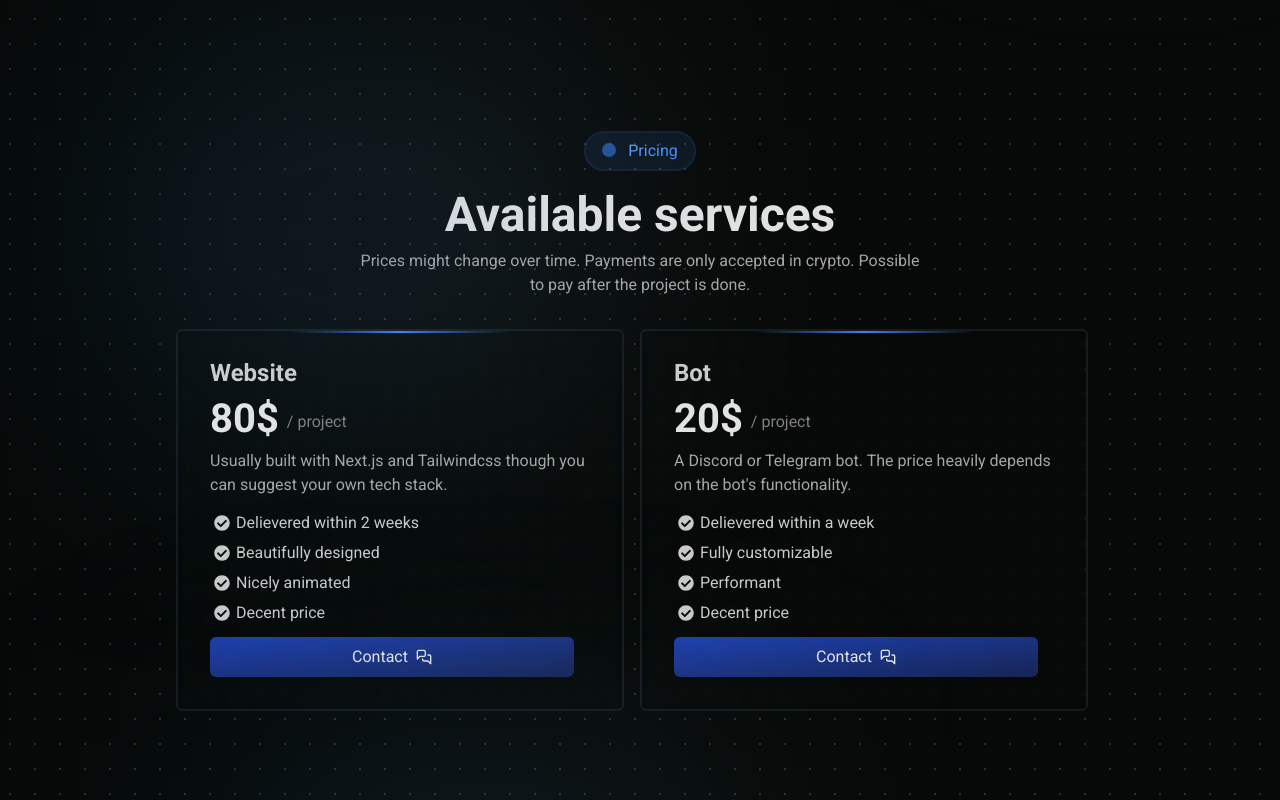
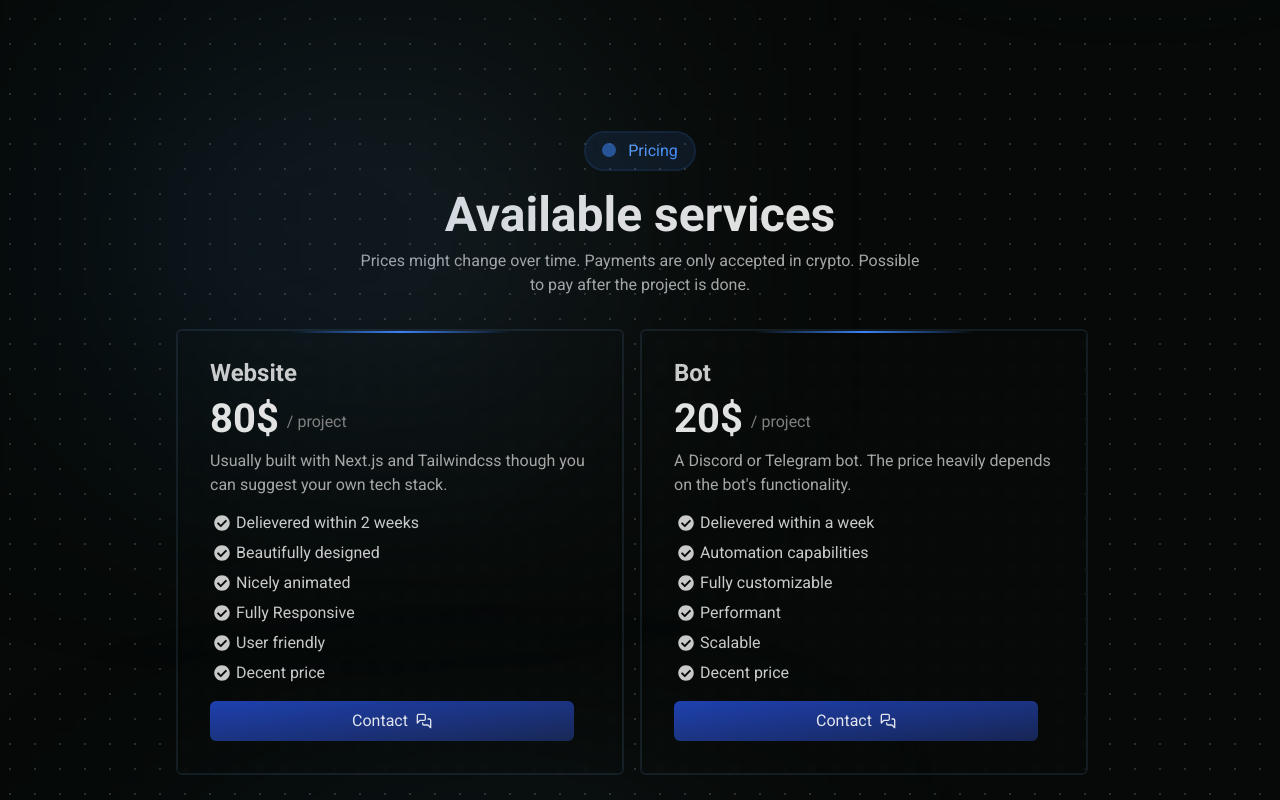
Before and after one commit to Humboorgir/portfolio-v3, a Next.js app: page / in a window 1280 px wide. Shown: the part 3940-4740 px from the top of the page. Built offline with nearby package versions, Linux system fonts and the light colour scheme.

Commit message:
feat: make pricing-section larger in height
- increased margin-bottom
- added 1 more perk for each service
- added +4 pixels of margin-top to contact button

```diff
--- a/src/components/home/pricing-section/pricing-card.tsx
+++ b/src/components/home/pricing-section/pricing-card.tsx
@@ -28,12 +28,14 @@ const PricingCard = ({ plan }: Props) => {
       <Text className="mb-2 md:text-2xl text-foreground/80" variant="h3">
         {plan.name}
       </Text>
+
       <Row>
         <Text className="mb-3 mr-2 text-2xl md:text-[40px] text-foreground/90" variant="h3">
           {plan.price}$
         </Text>
         <Text variant="lead"> / project </Text>
       </Row>
+
       <Text className="mb-3" variant="p">
         {plan.description}
       </Text>
@@ -45,7 +47,7 @@ const PricingCard = ({ plan }: Props) => {
           </Text>
         );
       })}
-      <Button className="mt-2 w-[calc(100%-16px)] text-foreground/90 bg-transparent bg-gradient-to-br from-blue-800 to-blue-950">
+      <Button className="mt-3 w-[calc(100%-16px)] text-foreground/90 bg-transparent bg-gradient-to-br from-blue-800 to-blue-950">
         Contact <MessageIcon className="w-4.5 h-4.5 ml-2" />
       </Button>
     </Column>
--- a/src/components/home/pricing-section/pricing-cards.tsx
+++ b/src/components/home/pricing-section/pricing-cards.tsx
@@ -8,19 +8,33 @@ const PricingCards = () => {
       name: "Website",
       description:
         "Usually built with Next.js and Tailwindcss though you can suggest your own tech stack.",
-      perks: ["Delievered within 2 weeks", "Beautifully designed", "Nicely animated", "Decent price"],
+      perks: [
+        "Delievered within 2 weeks",
+        "Beautifully designed",
+        "Nicely animated",
+        "Fully Responsive",
+        "User friendly",
+        "Decent price",
+      ],
       price: "80",
     },
     {
       name: "Bot",
       description: "A Discord or Telegram bot. The price heavily depends on the bot's functionality.",
-      perks: ["Delievered within a week", "Fully customizable", "Performant", "Decent price"],
+      perks: [
+        "Delievered within a week",
+        "Automation capabilities",
+        "Fully customizable",
+        "Performant",
+        "Scalable",
+        "Decent price",
+      ],
       price: "20",
     },
   ];
 
   return (
-    <Row justify="center" className="flex-wrap relative">
+    <Row justify="center" className="flex-wrap items-stretch relative">
       {plans.map((plan, i) => {
         return <PricingCard plan={plan} key={i} />;
       })}
--- a/src/components/home/pricing-section/pricing-section.tsx
+++ b/src/components/home/pricing-section/pricing-section.tsx
@@ -5,7 +5,7 @@ import Text from "@/components/ui/text";
 
 const PricingSection = () => {
   return (
-    <Container className="relative flex flex-col items-center mb-32">
+    <Container className="relative flex flex-col items-center mb-44">
       <div
         className="absolute top-0 left-0 h-[200px] w-[400px]
    bg-gradient-to-r from-primary/40 to-blue-200/30 blur-[140px]"
```
